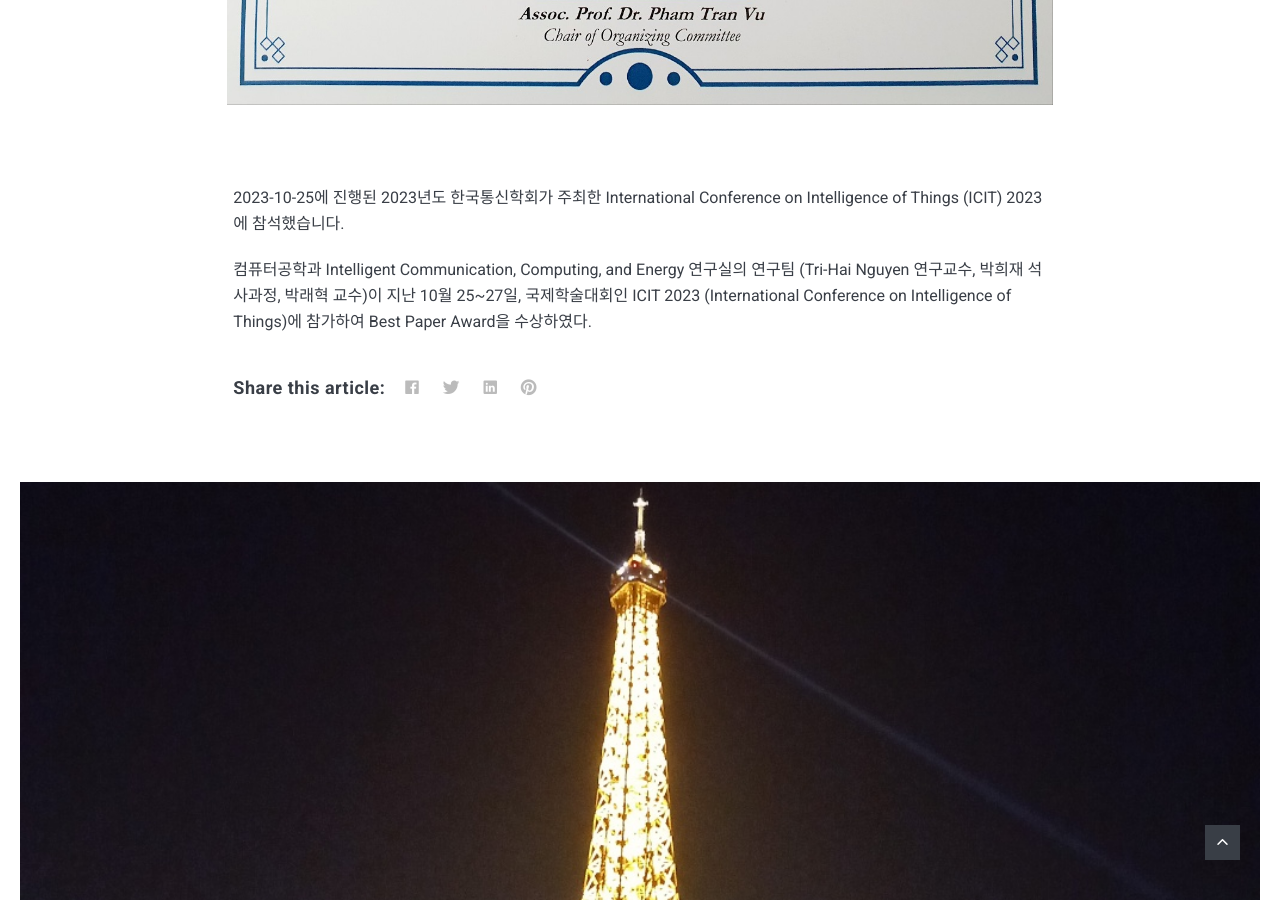
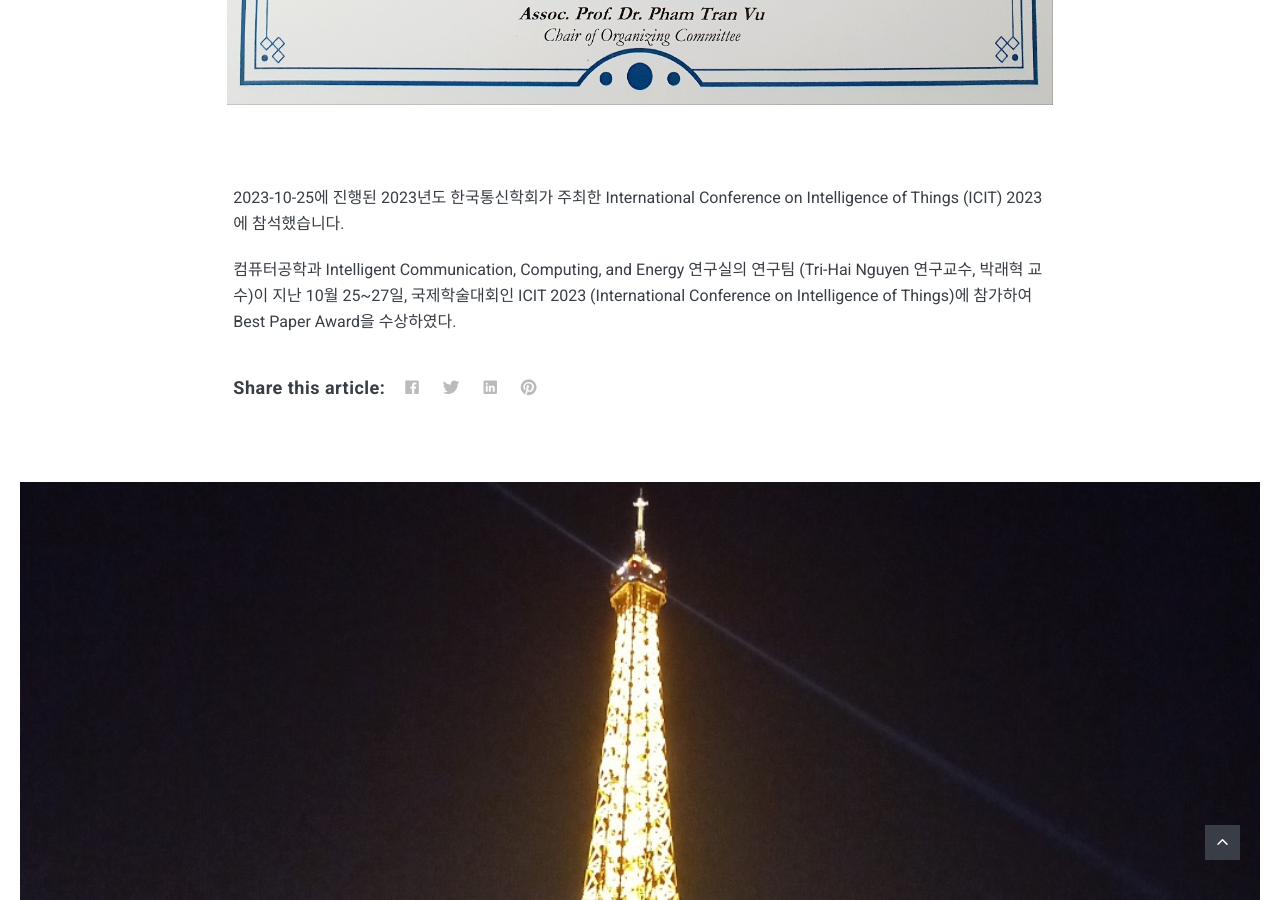
Before and after one commit to Icelab-2020/icelab-2020.github.io, a Jekyll site: the page built from _posts/2023-10-25-학술-발표회.markdown, in a window 1280 px wide and 900 px high, scrolled down 908 px. Built offline with Jekyll 4.4.1, drawn with Linux system fonts in a browser that asks for light colours; nearby versions of some CDN libraries.

Commit message:
Update 2023-10-25-학술-발표회.markdown

```diff
--- a/_posts/2023-10-25-학술-발표회.markdown
+++ b/_posts/2023-10-25-학술-발표회.markdown
@@ -8,4 +8,4 @@ tags:   학회
 
 2023-10-25에 진행된 2023년도 한국통신학회가 주최한 International Conference on Intelligence of Things (ICIT) 2023에 참석했습니다.
 
-컴퓨터공학과 Intelligent Communication, Computing, and Energy 연구실의 연구팀 (Tri-Hai Nguyen 연구교수, 박희재 석사과정, 박래혁 교수)이 지난 10월 25~27일, 국제학술대회인 ICIT 2023 (International Conference on Intelligence of Things)에 참가하여 Best Paper Award을 수상하였다.
+컴퓨터공학과 Intelligent Communication, Computing, and Energy 연구실의 연구팀 (Tri-Hai Nguyen 연구교수, 박래혁 교수)이 지난 10월 25~27일, 국제학술대회인 ICIT 2023 (International Conference on Intelligence of Things)에 참가하여 Best Paper Award을 수상하였다.
```
